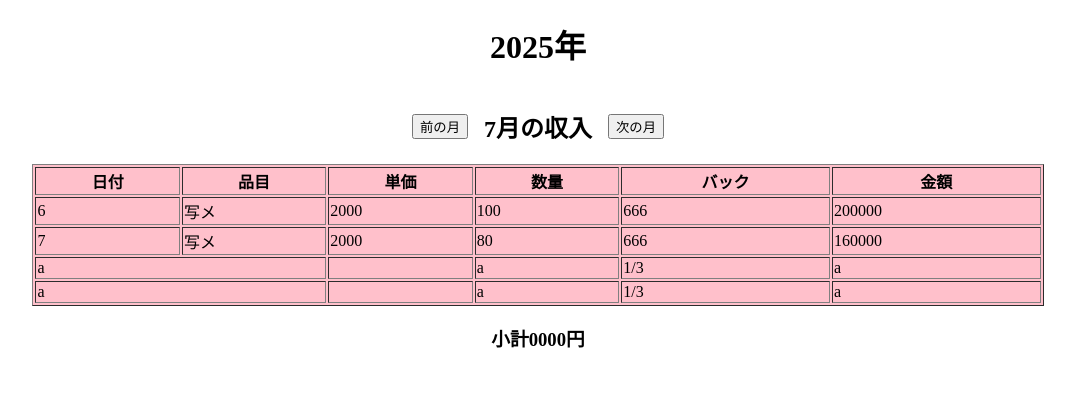
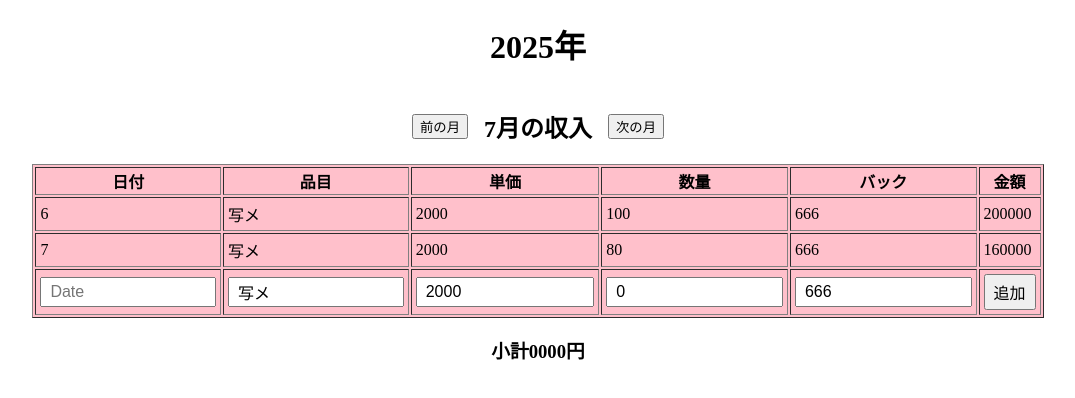
Before and after one commit to masakingu0303/PayCalc, a React (Vite) app in the folder frontend/: page / in a window 1280 px wide. Shown: the top 398 px of the page, without its empty margins (102-1177 px from the left). Built offline with nearby package versions, Linux system fonts and the light colour scheme.

Commit message:
入力欄作成（ワーニング有）

```diff
--- a/frontend/src/App.tsx
+++ b/frontend/src/App.tsx
@@ -3,10 +3,6 @@ import './App.css'
 import Header from './components/Header';
 import Table from './components/Table';
 import Result from './components/Result';
-
-
-const App: React.FC = () => {
-  const [date, setDate] = useState(new Date());
 
 type TableDate = {
   date: string;    // 日付（文字列）
@@ -17,9 +13,10 @@ const App: React.FC = () => {
   amount: number;    // 金額
 };
 
+const App: React.FC = () => {
+  const [date, setDate] = useState(new Date());
 
-
-  const tableData: TableDate[] = [
+  const [tableData, setTableData] = useState<TableDate[]>([
     {
       date: '2025-07-06',
       item: '写メ',
@@ -35,16 +32,21 @@ const App: React.FC = () => {
       quantity: 80,
       back: 666,
       amount: 160000,
+    },
+  ]);
+
+
+  const handleAdd = (formData: TableDate) => {
+    setTableData((prev) => [...prev, formData])
   }
-  ];
 
 
 
   return (
     <>
       <Header date={date} setDate={setDate} />
-      <Table tableData={tableData}/>
-      <Result/>
+      <Table tableData={tableData} handleAdd={handleAdd} />
+      <Result />
     </>
   );
 };
--- a/frontend/src/Table/TableBody.tsx
+++ b/frontend/src/Table/TableBody.tsx
@@ -0,0 +1,34 @@
+type TableBodyProps = {
+    tableData: TableData[];
+  };
+
+  type TableData = {
+    date: string;    // 日付（文字列）
+    item: string;    // 品目
+    unitPrice: number; // 単価
+    quantity: number;  // 数量
+    back: number;      // バック
+    amount: number;    // 金額
+};
+
+  const TableBody: React.FC<TableBodyProps> = ({ tableData }) => {
+    return (
+      <>
+        {tableData.map((row, index) => {
+          const thisDate = new Date(row.date).getDate();
+          return (
+            <tr key={index}>
+              <td>{thisDate}</td>
+              <td>{row.item}</td>
+              <td>{row.unitPrice}</td>
+              <td>{row.quantity}</td>
+              <td>{row.back}</td>
+              <td>{row.amount}</td>
+            </tr>
+          );
+        })}
+      </>
+    );
+  };
+
+  export default TableBody;
--- a/frontend/src/Table/TableInput.tsx
+++ b/frontend/src/Table/TableInput.tsx
@@ -0,0 +1,107 @@
+import { useState } from "react";
+
+type TableInputProps = {
+    handleAdd:  ()=> void;
+}
+
+type TableDate = {
+    date: string;    // 日付（文字列）
+    item: string;    // 品目
+    unitPrice: number; // 単価
+    quantity: number;  // 数量
+    back: number;      // バック
+    amount: number;    // 金額
+  };
+
+const TableInput:React.FC<TableInputProps> = ({handleAdd}) => {
+  const [formData, setFormData] = useState<TableDate>({
+    date: "",
+    item: "写メ",
+    unitPrice: 2000,
+    quantity: 0,
+    back: 666,
+    amount: 0,
+  });
+
+  const handleChange = (e: React.ChangeEvent<HTMLInputElement>) => {
+    const { name, value } = e.target;
+    setFormData((prev) => ({
+      ...prev,
+      [name]: name === "unitPrice" || name === "quantity" || name === "back" || name === "amount"
+        ? Number(value)
+        : value,
+    }));
+  };
+
+  const handleClick = () => {
+    handleAdd(formData);
+    setFormData({
+        date: "",
+        item: "写メ",
+        unitPrice: 2000,
+        quantity: 0,
+        back: 666,
+        amount: 0,
+    });
+  };
+
+  return (
+    <tr>
+      <td>
+        <input
+          type="text"
+          placeholder="Date"
+          name="date"
+          value={formData.date}
+          onChange={handleChange}
+        />
+      </td>
+      <td>
+        <input
+          type="text"
+          placeholder="Item"
+          name="item"
+          value={formData.item}
+          onChange={handleChange}
+        />
+      </td>
+      <td>
+        <input
+          type="text"
+          placeholder="Unit Price"
+          name="unitPrice"
+          value={formData.unitPrice}
+          onChange={handleChange}
+        />
+      </td>
+      <td>
+        <input
+          type="text"
+          placeholder="Quantity"
+          name="quantity"
+          value={formData.quantity}
+          onChange={handleChange}
+        />
+      </td>
+      <td>
+        <input
+          type="text"
+          placeholder="Back"
+          name="back"
+          value={formData.back}
+          onChange={handleChange}
+        />
+      </td>
+      <td>
+        <input
+          className="data-input"
+          type="button"
+          value="追加"
+          onClick={handleClick}
+        />
+      </td>
+    </tr>
+  );
+};
+
+export default TableInput;
--- a/frontend/src/components/Table.tsx
+++ b/frontend/src/components/Table.tsx
@@ -1,7 +1,10 @@
 import TableHead from "../Table/TableHead";
+import TableBody from "../Table/TableBody";
+import TableInput from "../Table/TableInput";
 
 type TableProps = {
-    tableData: TableData[];
+    tableData: TableData[],
+    handleAdd: () => void;
 }
 
 type TableData = {
@@ -13,43 +16,14 @@ type TableData = {
     amount: number;    // 金額
 };
 
-
-
-
-const Table: React.FC<TableProps> = ({ tableData }) => {
+const Table: React.FC<TableProps> = ({ tableData, handleAdd }) => {
     return (
         <div className="table-container">
             <table border={1}>
                 <TableHead/>
                 <tbody>
-                    {tableData.map((row, index) => {
-                        const thisDate = new Date(row.date).getDate();
-                        return (
-
-                            <tr key={index}>
-                                <td>{thisDate}</td>
-                                <td>{row.item}</td>
-                                <td>{row.unitPrice}</td>
-                                <td>{row.quantity}</td>
-                                <td>{row.back}</td>
-                                <td>{row.amount}</td>
-                            </tr>
-                        );
-                    })}
-                    <tr>
-                        <td colSpan={2}>a</td>
-                        <td></td>
-                        <td>a</td>
-                        <td>1/3</td>
-                        <td>a</td>
-                    </tr>
-                    <tr>
-                        <td colSpan={2}>a</td>
-                        <td></td>
-                        <td>a</td>
-                        <td>1/3</td>
-                        <td>a</td>
-                    </tr>
+                    <TableBody tableData={tableData} />
+                   <TableInput handleAdd={handleAdd}/>
                 </tbody>
 
             </table>
--- a/frontend/src/index.css
+++ b/frontend/src/index.css
@@ -24,3 +24,18 @@ table {
 .result-container {
   text-align: center;
 }
+
+td {
+  padding: 4px; /* 全セルの上下余白を統一 */
+}
+
+input {
+  width: 100%;
+  box-sizing: border-box;
+  padding: 4px 8px;
+  font-size: 1rem;
+}
+
+input[type="button"] {
+  cursor: pointer;
+}
```
Also changed, not shown: 1 other file (tests, documents, lock files or other folders). Lines whose indentation alone changed are shown as unchanged.
